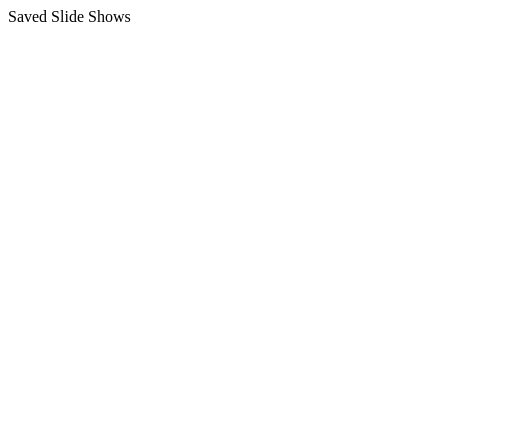
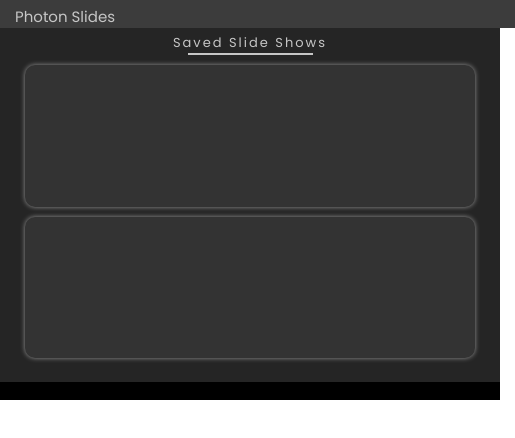
Before and after one commit to itsmarsss/Photon-Slides, a browser extension: page chrome_ext/popup/popup.html in a window 400 px wide. Shown: the whole page, 515 px wide, since content can reach past the window. Drawn offline with Linux system fonts and the light colour scheme.

Commit message:
Set up popup display

```diff
--- a/chrome_ext/popup/popup.css
+++ b/chrome_ext/popup/popup.css
@@ -0,0 +1,81 @@
+@import url('https://fonts.googleapis.com/css2?family=Poppins&display=swap');
+
+:root {
+    --topbar: #3c3c3c !important;
+    --main: #1e1e1e !important;
+    --secondary: #252525 !important;
+    --tertiary: #333333 !important;
+
+    --text: #c6c6c6 !important;
+    --text-accent: #939393 !important;
+}
+
+html {
+    width: 500px;
+    height: 400px;
+}
+
+body {
+    margin: 0;
+    color: var(--text);
+    font-family: "Poppins";
+}
+
+.content {
+    display: flex;
+    flex-direction: column;
+    height: 100%;
+    background: var(--secondary);
+}
+
+.topbar {
+    width: 100%;
+    height: 25px;
+    background: var(--topbar);
+    font-size: 15px;
+    padding-left: 15px;
+    padding-top: 5px;
+}
+
+.slide_shows {
+    width: 100%;
+    height: 100%;
+}
+
+.storage_title {
+    width: 100%;
+    text-align: center;
+    font-size: 13px;
+    padding-top: 5px;
+    letter-spacing: 2px;
+    margin-bottom: 10px;
+}
+
+.storage_title::after {
+    content: "";
+    width: 25%;
+    height: 2px;
+    background: var(--text);
+    display: block;
+    margin: auto;
+}
+
+.storage_unit {
+    background: var(--tertiary);
+    width: 90%;
+    height: 40%;
+    margin-left: 5%;
+    margin-bottom: 10px;
+    box-shadow: #ffffff84 0px 0px 5px;
+    border-radius: 10px;
+    transition: 250ms;
+}
+
+.storage_unit:hover {
+    box-shadow: #ffffff84 0px 0px 10px;
+}
+
+.footer {
+    background: #000;
+    height: 20px;
+}
--- a/chrome_ext/popup/popup.html
+++ b/chrome_ext/popup/popup.html
@@ -3,18 +3,18 @@
 
 <div class="content">
     <div class="topbar">
-
+        Photon Slides
     </div>
 
     <div class="slide_shows">
         <div class="storage_title">
             Saved Slide Shows
         </div>
-        <div class="cloud_storage">
+        <div class="cloud_storage storage_unit">
 
         </div>
 
-        <div class="local_storage">
+        <div class="local_storage storage_unit">
 
         </div>
     </div>
```
